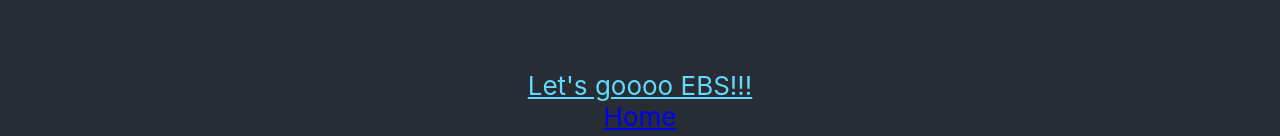
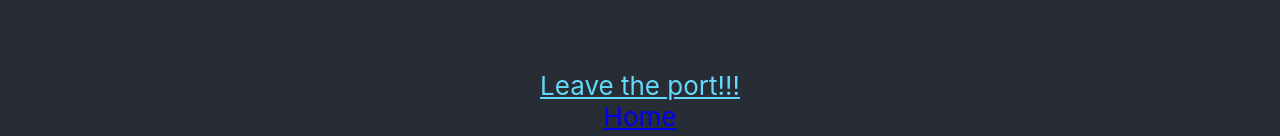
Before and after one commit to Morgan-Sell/docker-complex, a React (Create React App) app in the folder client/: page / in a window 1280 px wide. Shown: the part 302-438 px from the top of the page. Built offline with nearby package versions, Linux system fonts and the light colour scheme; no server answers.

Commit message:
update deploy.yaml and app.js

```diff
--- a/client/src/App.js
+++ b/client/src/App.js
@@ -18,7 +18,7 @@
             target="_blank"
             rel="noopener noreferrer"
           >
-            Let's goooo EBS!!!
+            Leave the port!!!
           </a>
           <Link to="/">Home</Link>
           <Link to="/otherpage">Other Page</Link>
```
